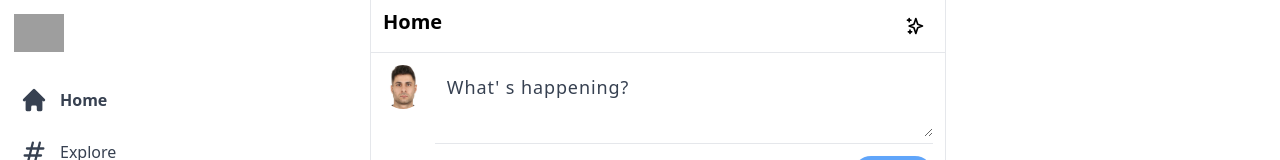
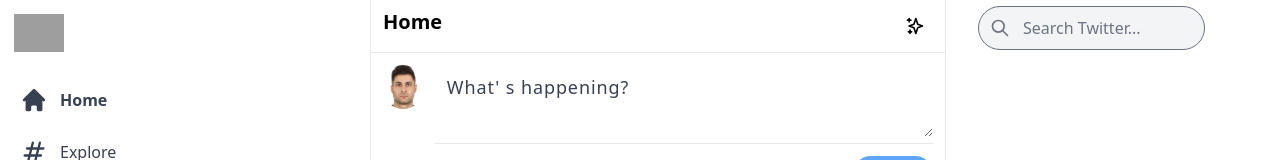
Before and after one commit to host2046/clo, a Next.js app: page / in a window 1280 px wide. Shown: the top 160 px of the page. Built offline with nearby package versions, Linux system fonts and the light colour scheme; grey boxes are pictures that could not be loaded.

Commit message:
adding widgets component

```diff
--- a/components/Post.js
+++ b/components/Post.js
@@ -32,7 +32,7 @@
           <DotsHorizontalIcon className="h-10 w-10 p-2 hoverEffect hover:bg-sky-100 hover:text-sky-400" />
         </div>
 
-        <p className="text-gray-800 text-[15px] sm:text-[16px] mb-2">
+        <p className="text-gray-800  text-[15px] sm:text-[16px] mb-2">
           nice view!
         </p>
         <Image
--- /dev/null
+++ b/components/Widgets.js
@@ -0,0 +1,20 @@
+import { SearchIcon } from "@heroicons/react/outline";
+
+const Widgets = () => {
+  return (
+    <div className="xl:w-[600px] ml-8 space-y-5 hidden lg:inline">
+      <div className="w-[90%] xl:w-[75%] sticky top-0 bg-white py-1.5 z-50 ">
+        <div className="flex items-center rounded-full p-3  relative">
+          <SearchIcon className="h-5 z-50 text-gray-500 " />
+          <input
+            className="absolute inset-0 rounded-full pl-11 border-gray-500 text-gray-700 placeholder-gray-500 focus:shadow-lg focus:bg-white bg-gray-100"
+            type="text"
+            placeholder="Search Twitter... "
+          />
+        </div>
+      </div>
+    </div>
+  );
+};
+
+export default Widgets;
--- a/pages/index.js
+++ b/pages/index.js
@@ -1,6 +1,7 @@
 import Head from "next/head";
 import Sidebar from "../components/Sidebar";
 import Feed from "../components/Feed";
+import Widgets from "../components/Widgets";
 
 const Home = () => {
   return (
@@ -13,6 +14,7 @@
       <main className="flex min-h-screen max-w-7xl mx-auto ">
         <Sidebar />
         <Feed />
+        <Widgets />
       </main>
     </div>
   );
```
